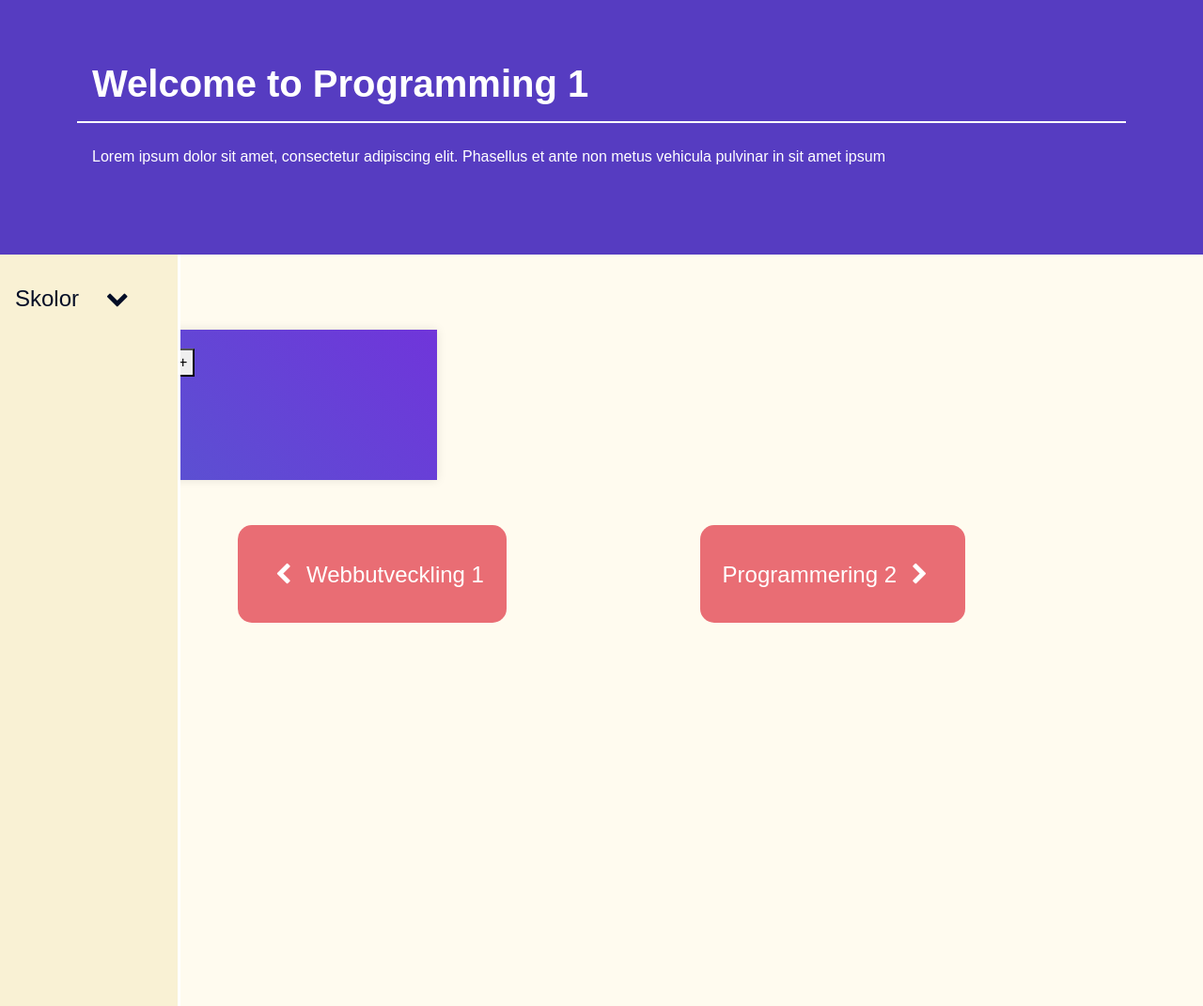
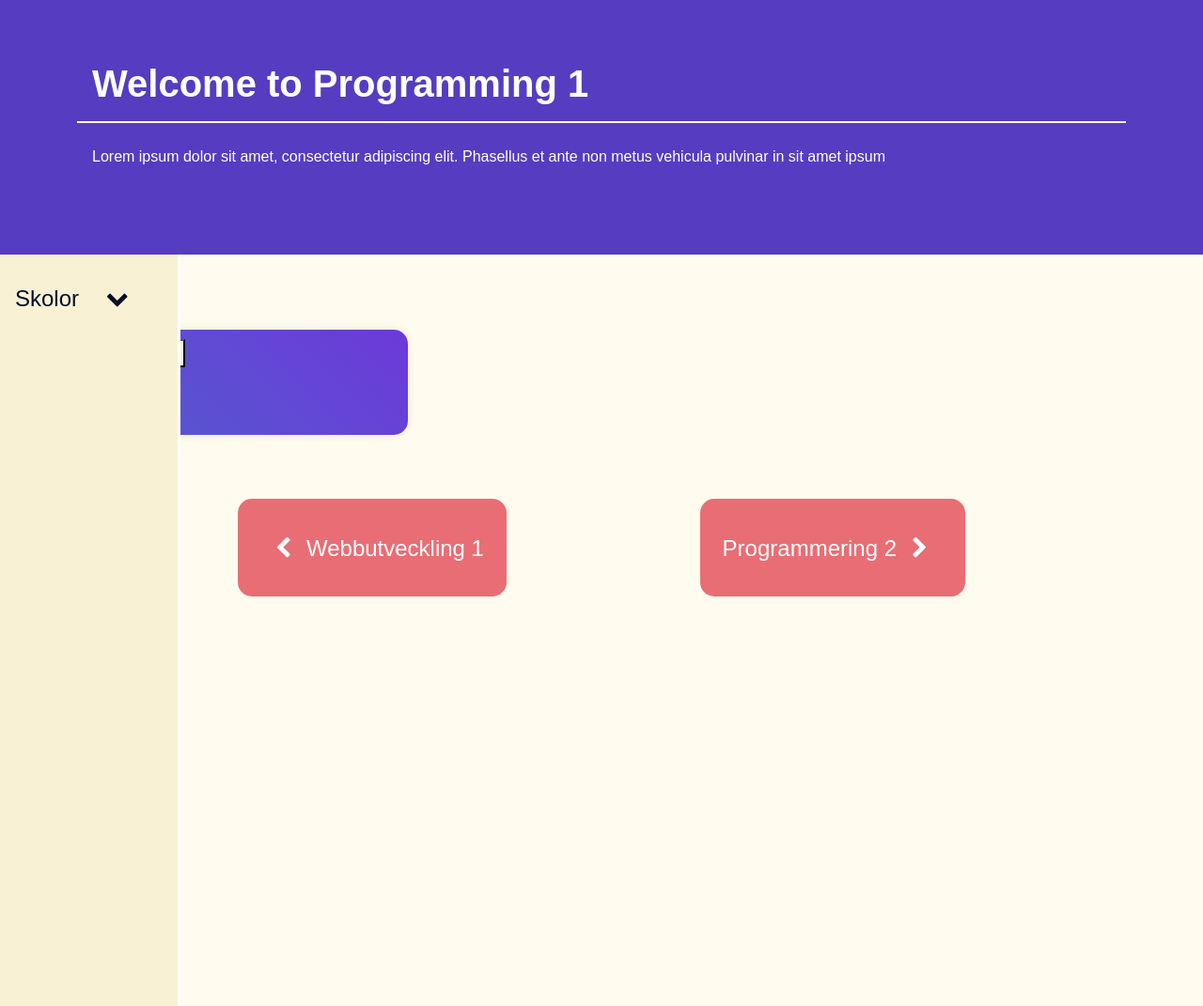
Before and after one commit to NTIG-Helsingborg/TE4_23-24_Basecamp, a PHP site: page /addchapter.php in a window 1280 px wide. Shown: the part 73-1144 px from the top of the page at 94% size. Run offline with PHP 8.4, Linux system fonts and the light colour scheme; some libraries are stand-ins or nearby versions.

Commit message:
Update kapitlar.css

```diff
--- a/CSS/kapitlar.css
+++ b/CSS/kapitlar.css
@@ -12,15 +12,29 @@
   height: 20vh;
   padding: 20px;
 }
+.box, .boxCourse {
 
-.box , .box-Course {
+
+
+
+  transform: translate(0%,0%);
+  color: #e8e8e8;
+  border: none;
+  outline: none;
   background: linear-gradient(45deg,#446FC8, #6f36da, #E96D74);
   background-size: 400% 400%;
-  box-shadow: 2vw 5vw 0 #e96d74;
+  box-shadow: 2vw 5vw 0 #E96D74;
+  cursor: pointer;
+  transition: all 0.3s ease;
+  border-radius: 15px;
+  margin-bottom: 20px;
   box-shadow: 0 0 10px rgba(0, 0, 0, 0.1);
+  padding: 10px;
   color: #fff;
+  width: 90%;
+  height: 14vh;
+
 }
-
 
 .box:hover, .box-Course:hover{
 
```
